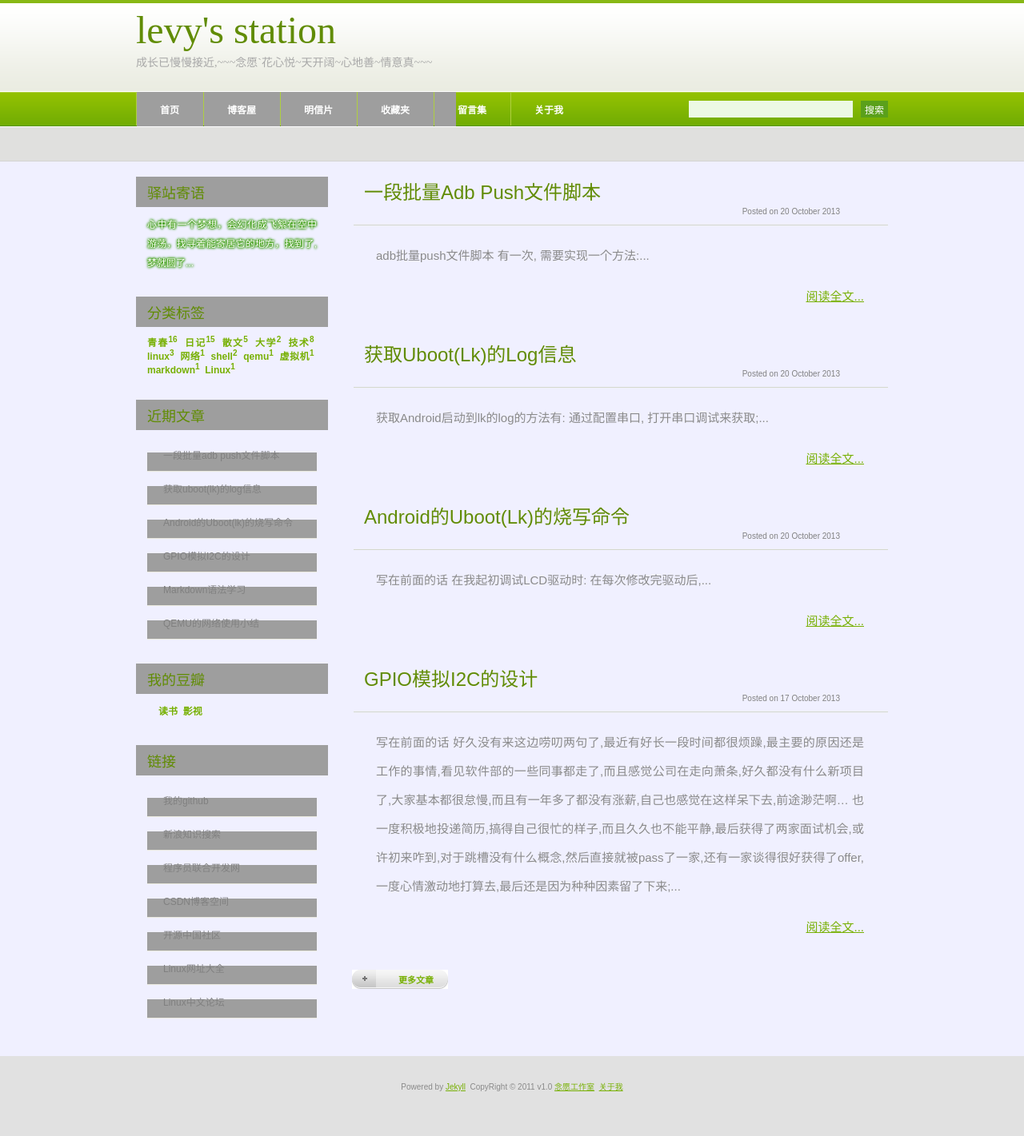
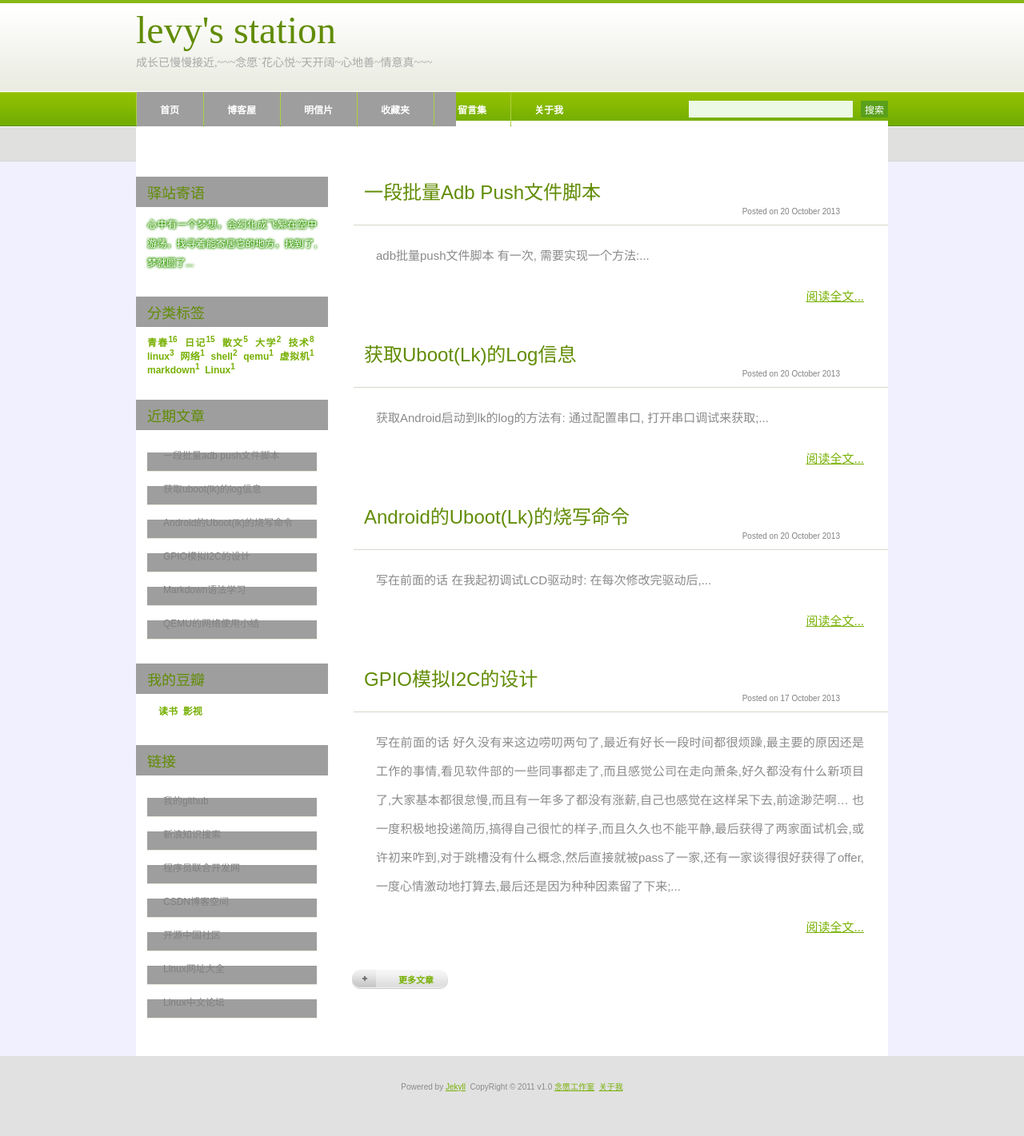
Before and after one commit to cailiwei/yuan, a Jekyll site: the page built from index.html, in a window 1280 px wide. Shown: the whole page at 80% size. Built offline with Jekyll 4.4.1, drawn with Linux system fonts in a browser that asks for light colours; the list of posts is cut into pages by our own code; comment, search, counter and statistics services are not loaded.

Commit message:
Update style.css

```diff
--- a/css/style.css
+++ b/css/style.css
@@ -185,6 +185,7 @@ hr { display: none; }
 	width: 940px;
 	margin: 0 auto;
 	padding: 70px 0px 0px 0px;
+	background: #FFFFFF;
 }
 
 /* 这里可以预留以后作为滚动横幅
```
